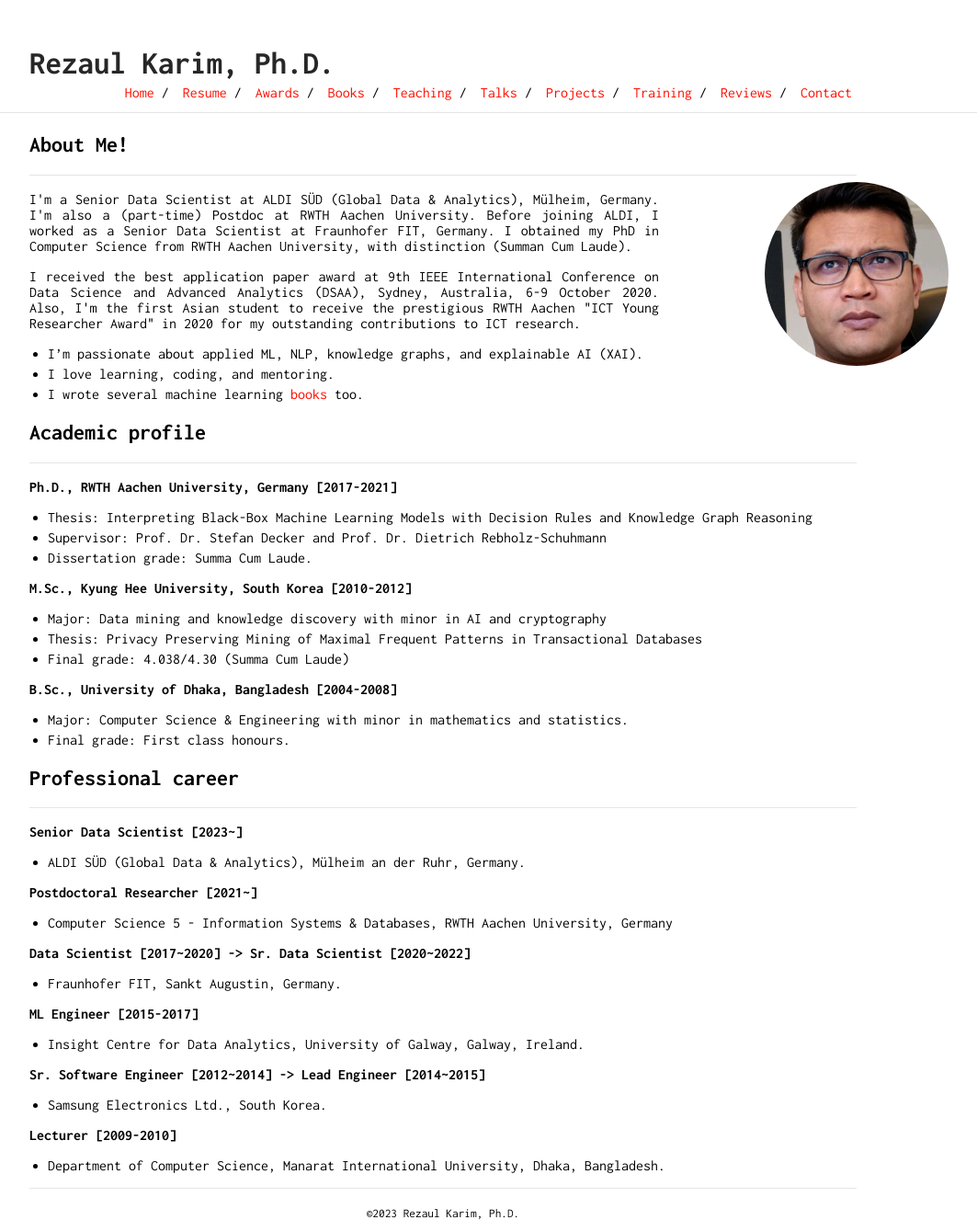
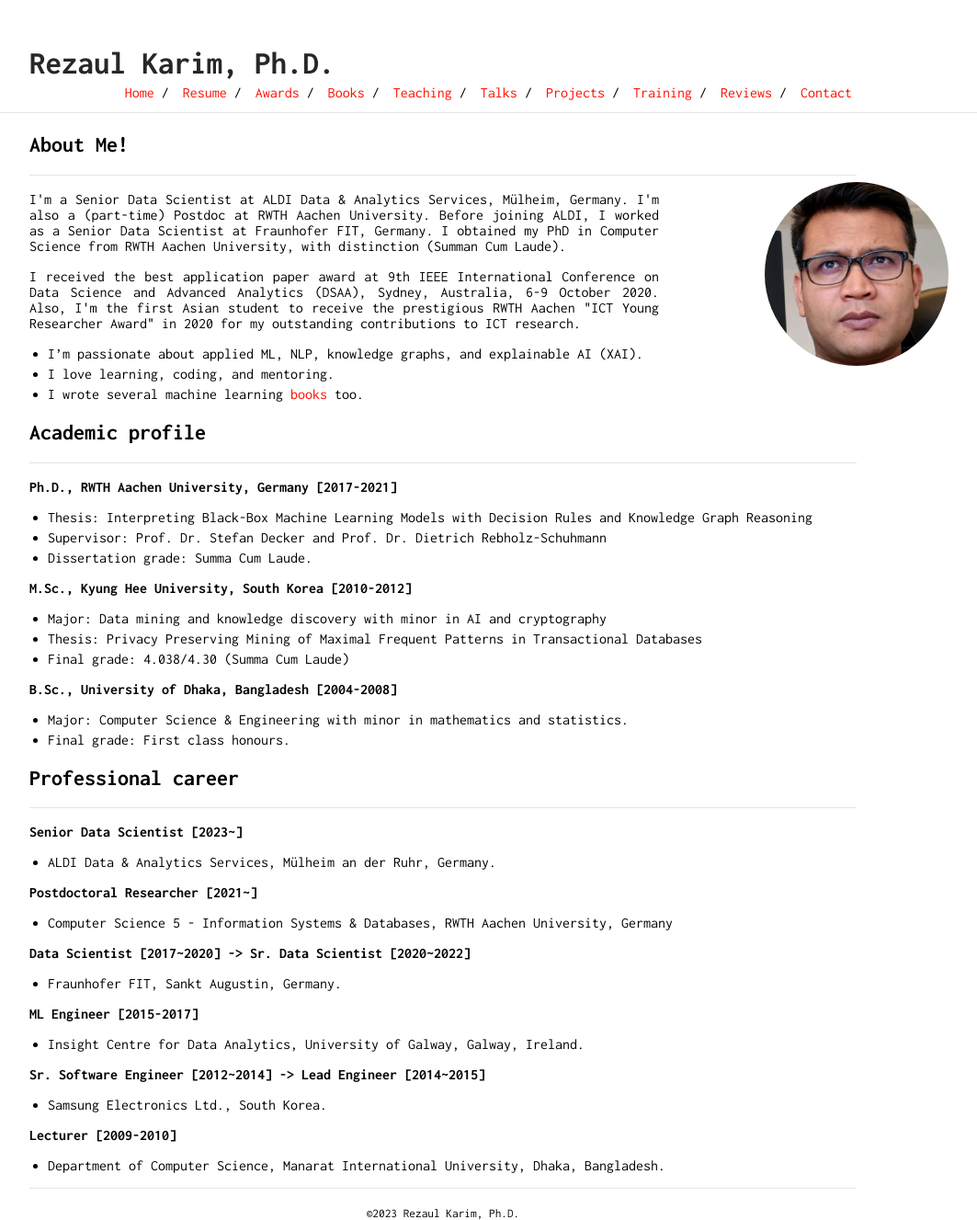
Before and after one commit to rezacsedu/rezacsedu.github.io, a Jekyll site: the page built from index.md, in a window 1280 px wide. Shown: the whole page at 92% size, without its empty margins (158-1221 px from the left). Built offline with Jekyll 4.4.1, drawn with Linux system fonts in a browser that asks for light colours; our own code applies the rules of GitHub Pages for plain Markdown files.

Commit message:
Update index.md

```diff
--- a/index.md
+++ b/index.md
@@ -2,7 +2,7 @@
 ___
 <img class="profile-picture" src="img/1664312512000.jpg" width="100">
 
-<p style='text-align: justify;'> I'm a Senior Data Scientist at ALDI SÜD (Global Data & Analytics), Mülheim, Germany. I'm also a (part-time) Postdoc at RWTH Aachen University. Before joining ALDI, I worked as a Senior Data Scientist at Fraunhofer FIT, Germany. I obtained my PhD in Computer Science from RWTH Aachen University, with distinction (Summan Cum Laude).</p>
+<p style='text-align: justify;'> I'm a Senior Data Scientist at ALDI Data & Analytics Services, Mülheim, Germany. I'm also a (part-time) Postdoc at RWTH Aachen University. Before joining ALDI, I worked as a Senior Data Scientist at Fraunhofer FIT, Germany. I obtained my PhD in Computer Science from RWTH Aachen University, with distinction (Summan Cum Laude).</p>
 
 <p style='text-align: justify;'> I received the best application paper award at 9th IEEE International Conference on Data Science and Advanced Analytics (DSAA),  Sydney, Australia, 6-9 October 2020. Also, I'm the first Asian student to receive the prestigious RWTH Aachen "ICT Young Researcher Award" in 2020 for my outstanding contributions to ICT research.</p>
 
@@ -29,7 +29,7 @@ ___
 ## Professional career
 ___
 **Senior Data Scientist [2023~]**
-- ALDI SÜD (Global Data & Analytics), Mülheim an der Ruhr, Germany.
+- ALDI Data & Analytics Services, Mülheim an der Ruhr, Germany.
 
 **Postdoctoral Researcher [2021~]**
 - Computer Science 5 - Information Systems & Databases, RWTH Aachen University, Germany
```
